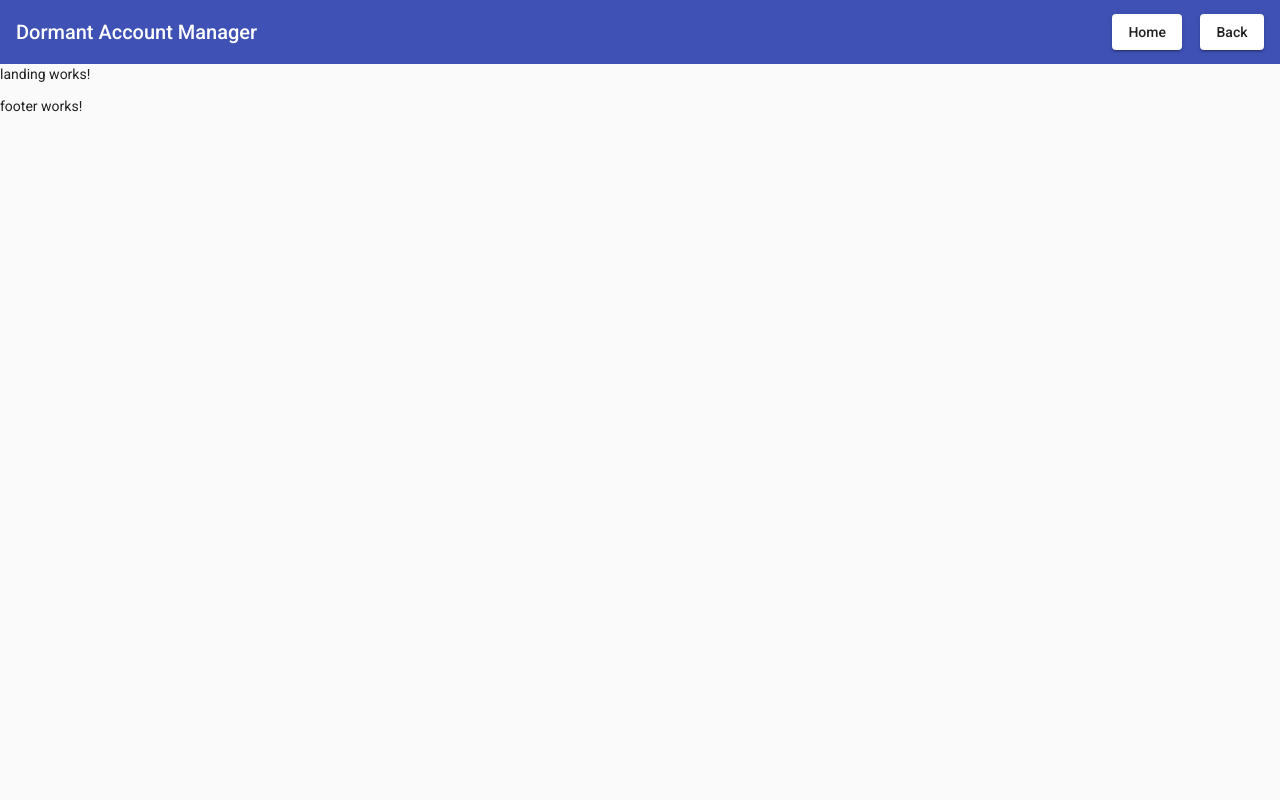
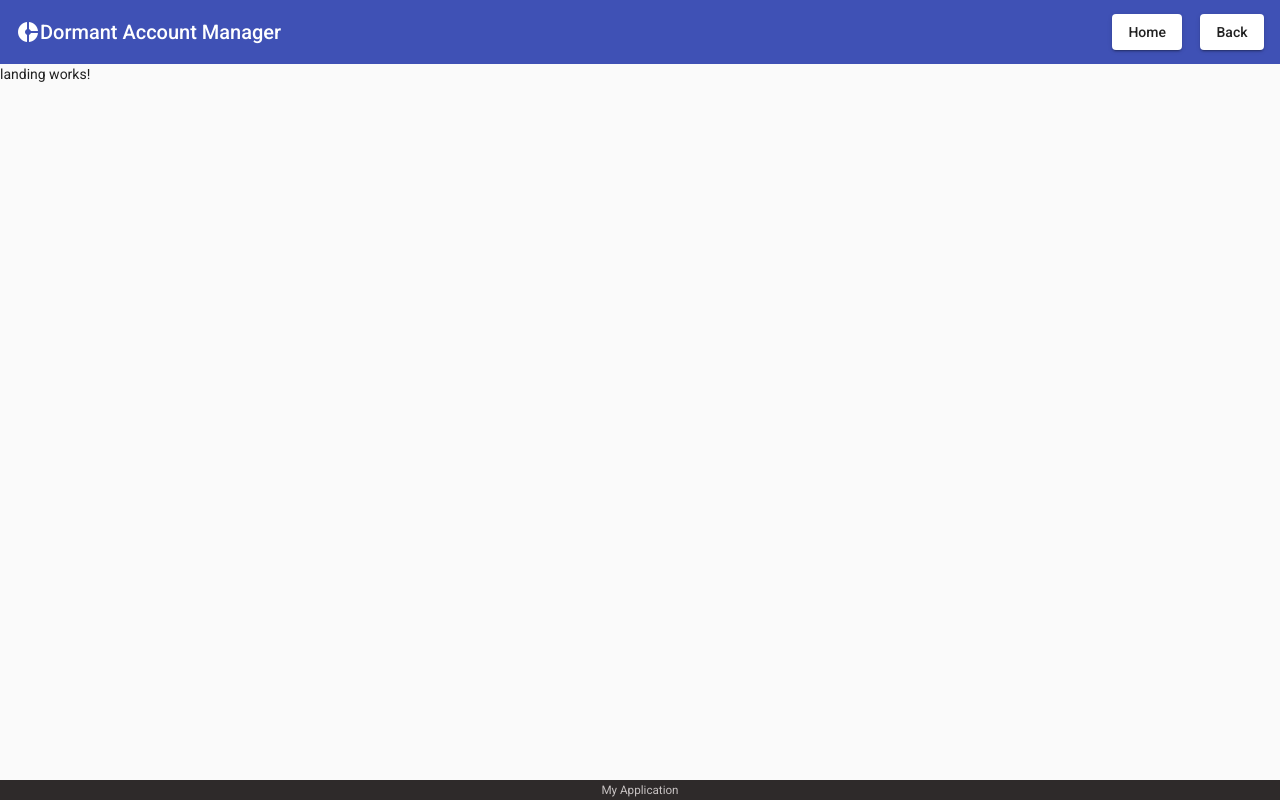
Before and after one commit to sprtkd/resource-dashboard, an Angular app: page /home in a window 1280 px wide. Built offline with nearby package versions, Linux system fonts and the light colour scheme.

Commit message:
Added footer and icon

```diff
--- a/src/app/common/footer/footer.component.css
+++ b/src/app/common/footer/footer.component.css
@@ -0,0 +1,13 @@
+.footer {
+    position: fixed;
+    display: inline-block;
+    left: 0;
+    bottom: 0;
+    width: 100%;
+    background-color: rgb(46, 42, 42);
+    color: rgb(199, 194, 194);
+    text-align: center;
+    font-size: smaller;
+    height: 20px;
+    margin: 0em;
+  }
--- a/src/app/common/footer/footer.component.html
+++ b/src/app/common/footer/footer.component.html
@@ -1 +1,3 @@
-<p>footer works!</p>
+<div class="footer">
+    <span>My Application</span>
+</div>
--- a/src/app/common/material-navbar/material-navbar.component.html
+++ b/src/app/common/material-navbar/material-navbar.component.html
@@ -1,26 +1,23 @@
 <mat-sidenav-container class="sidenav-container">
   <mat-sidenav #drawer class="sidenav" [ngClass]="{hidden: !(isHandset$ | async)}" fixedInViewport
-      [attr.role]="(isHandset$ | async) ? 'dialog' : 'navigation'"
-      [mode]="(isHandset$ | async) ? 'over' : 'side'"
-      [opened]="(isHandset$ | async) === false">
+    [attr.role]="(isHandset$ | async) ? 'dialog' : 'navigation'" [mode]="(isHandset$ | async) ? 'over' : 'side'"
+    [opened]="(isHandset$ | async) === false">
     <mat-toolbar>Menu</mat-toolbar>
     <mat-nav-list>
-      <a mat-list-item  *ngFor="let link of navbarLinks" href="#">{{link}}</a>
+      <a mat-list-item *ngFor="let link of navbarLinks" href="#">{{link}}</a>
     </mat-nav-list>
   </mat-sidenav>
   <mat-sidenav-content>
     <mat-toolbar color="primary">
-      <button
-        type="button"
-        aria-label="Toggle sidenav"
-        mat-icon-button
-        (click)="drawer.toggle()"
+      <button type="button" aria-label="Toggle sidenav" mat-icon-button (click)="drawer.toggle()"
         *ngIf="isHandset$ | async">
         <mat-icon aria-label="Side nav toggle icon">menu</mat-icon>
       </button>
+      <mat-icon aria-hidden="false">donut_small</mat-icon>
+
       <span>Dormant Account Manager</span>
-      <span class = "filler"></span>
-      <span [ngClass]="{hidden: (isHandset$ | async)}" >
+      <span class="filler"></span>
+      <span [ngClass]="{hidden: (isHandset$ | async)}">
         <a class="navbar-buttons" mat-raised-button *ngFor="let link of navbarLinks" href="#">{{link}}</a>
       </span>
 
```
